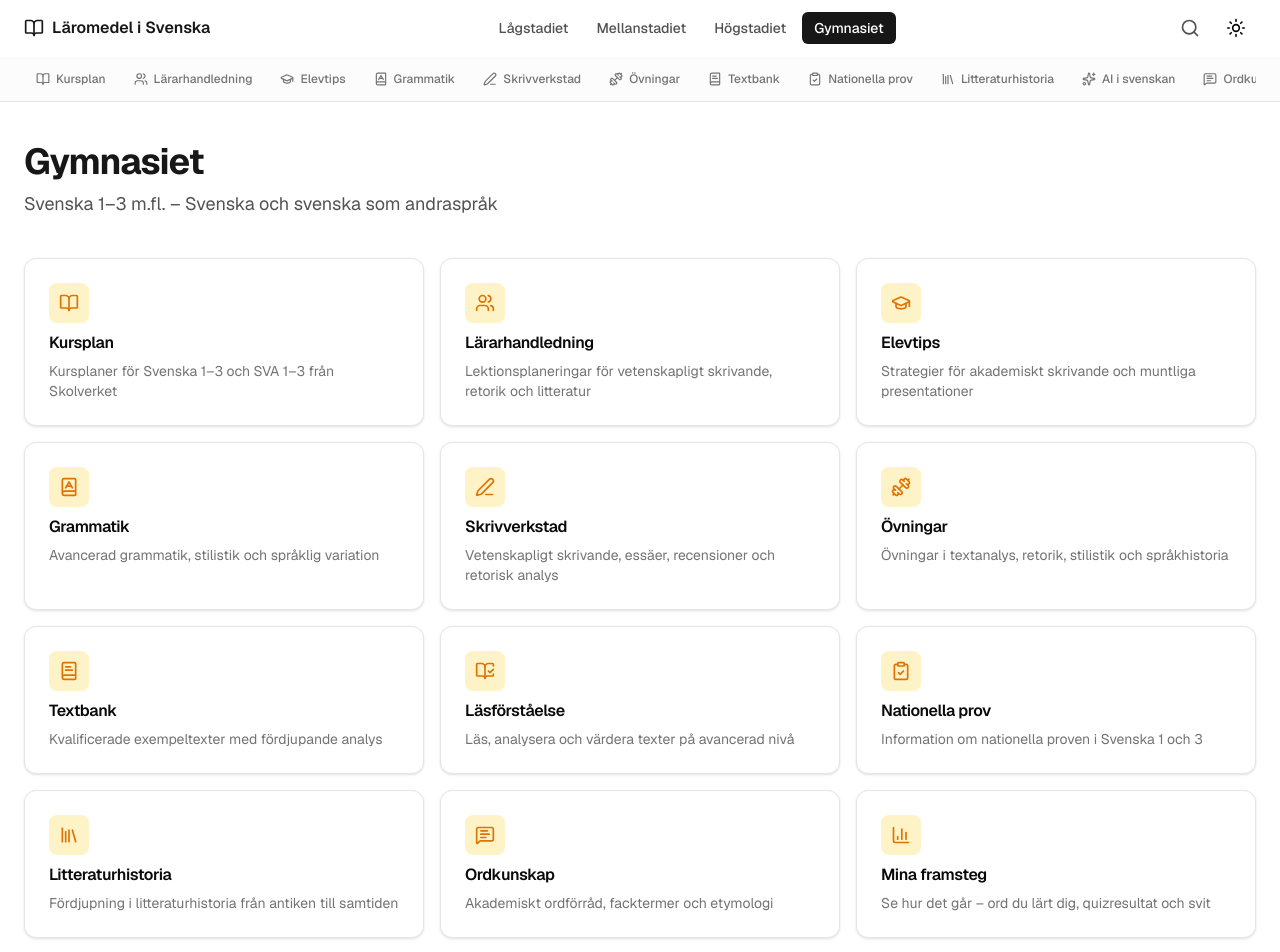
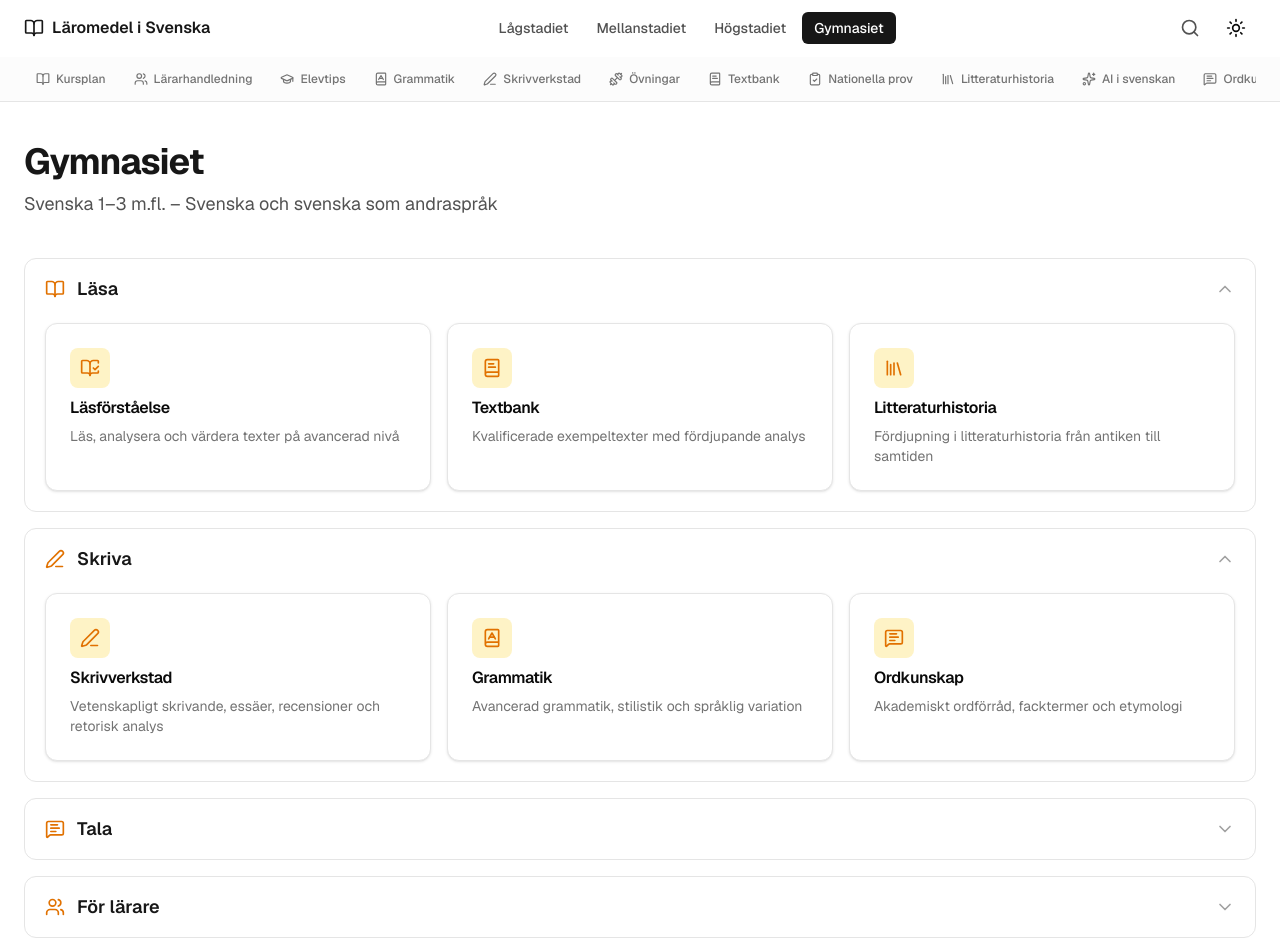
Before and after one commit to oskaredlund90-sketch/laromedel-svenska, a Next.js app: page /gymnasiet in a window 1280 px wide. Shown: the top 952 px of the page. Built offline with nearby package versions, Linux system fonts and the light colour scheme.

Commit message:
Omorganisera dashboard med accordion-grupper
Ersätter 13 platta sektionskort med 5 kollapsibla grupper:
Läsa, Skriva, Tala, För lärare, Verktyg.

Co-Authored-By: Claude Opus 4.6 <noreply@anthropic.com>

```diff
--- a/src/app/(arskurser)/[arskurs]/page.tsx
+++ b/src/app/(arskurser)/[arskurs]/page.tsx
@@ -21,6 +21,7 @@ import {
   CardTitle,
   CardDescription,
 } from "@/components/ui/card";
+import { Accordion } from "@/components/ui/accordion";
 import { AnimateOnScroll } from "@/components/ui/animate-on-scroll";
 import { AGE_GROUPS } from "@/lib/skolverket/constants";
 import type { AgeGroup } from "@/lib/supabase/types";
@@ -51,69 +52,210 @@ const ACCENT: Record<string, { icon: string; bg: string; border: string }> = {
   },
 };
 
-/* Section descriptions change per age group */
-const SECTION_CONFIGS: Record<
-  string,
-  { slug: string; title: string; description: string; icon: typeof BookOpen }[]
-> = {
+/* Section type */
+interface Section {
+  slug: string;
+  title: string;
+  description: string;
+  icon: typeof BookOpen;
+}
+
+/* Group type */
+interface SectionGroup {
+  groupTitle: string;
+  groupIcon: typeof BookOpen;
+  defaultOpen?: boolean;
+  sections: Section[];
+}
+
+/* Grouped section configs per age group */
+const GROUPED_SECTION_CONFIGS: Record<string, SectionGroup[]> = {
   lagstadiet: [
-    { slug: "kursplan", title: "Kursplan", description: "Centralt inneh\u00e5ll och kunskapskrav fr\u00e5n Skolverket f\u00f6r \u00e5k 1\u20133", icon: BookOpen },
-    { slug: "lararhandledning", title: "L\u00e4rarhandledning", description: "Lektionsplaneringar f\u00f6r h\u00f6gl\u00e4sning, bokst\u00e4ver och enkel ber\u00e4ttelse", icon: Users },
-    { slug: "elevtips", title: "Elevtips", description: "Roliga tips f\u00f6r att l\u00e4sa och skriva \u2013 anpassat f\u00f6r de yngsta", icon: GraduationCap },
-    { slug: "grammatik", title: "Grammatik", description: "Ordklasser och meningsbyggnad p\u00e5 en enkel niv\u00e5", icon: BookA },
-    { slug: "skrivverkstad", title: "Skrivverkstad", description: "Skriv sagor, brev och enkla ber\u00e4ttelser med hj\u00e4lp av mallar", icon: PenLine },
-    { slug: "ovningar", title: "\u00d6vningar", description: "Interaktiva \u00f6vningar i stavning, ordklasser och l\u00e4sf\u00f6rst\u00e5else", icon: Dumbbell },
-    { slug: "textbank", title: "Textbank", description: "Korta exempeltexter att l\u00e4sa och diskutera i klassen", icon: BookText },
-    { slug: "lasforstaelse", title: "L\u00e4sf\u00f6rst\u00e5else", description: "Interaktiva l\u00e4sf\u00f6rst\u00e5else\u00f6vningar med direkt feedback", icon: BookOpenCheck },
-    { slug: "nationella-prov", title: "Nationella prov", description: "Information om nationella provet i \u00e5k 3", icon: ClipboardCheck },
-    { slug: "ordkunskap", title: "Ordkunskap", description: "Veckans ord och ord\u00f6vningar f\u00f6r \u00e5k 1\u20133", icon: MessageSquareText },
-    { slug: "framsteg", title: "Mina framsteg", description: "Se hur det g\u00e5r \u2013 ord du l\u00e4rt dig, quizresultat och svit", icon: BarChart3 },
-    { slug: "ai-i-svenskan", title: "AI i svenskan", description: "Hur l\u00e4rare kan anv\u00e4nda AI-verktyg i undervisningen", icon: Sparkles },
+    {
+      groupTitle: "Läsa",
+      groupIcon: BookOpen,
+      defaultOpen: true,
+      sections: [
+        { slug: "lasforstaelse", title: "Läsförståelse", description: "Interaktiva läsförståelseövningar med direkt feedback", icon: BookOpenCheck },
+        { slug: "textbank", title: "Textbank", description: "Korta exempeltexter att läsa och diskutera i klassen", icon: BookText },
+      ],
+    },
+    {
+      groupTitle: "Skriva",
+      groupIcon: PenLine,
+      defaultOpen: true,
+      sections: [
+        { slug: "skrivverkstad", title: "Skrivverkstad", description: "Skriv sagor, brev och enkla berättelser med hjälp av mallar", icon: PenLine },
+        { slug: "grammatik", title: "Grammatik", description: "Ordklasser och meningsbyggnad på en enkel nivå", icon: BookA },
+        { slug: "ordkunskap", title: "Ordkunskap", description: "Veckans ord och ordövningar för åk 1–3", icon: MessageSquareText },
+      ],
+    },
+    {
+      groupTitle: "Tala",
+      groupIcon: MessageSquareText,
+      sections: [
+        { slug: "ovningar", title: "Övningar", description: "Interaktiva övningar i stavning, ordklasser och läsförståelse", icon: Dumbbell },
+        { slug: "elevtips", title: "Elevtips", description: "Roliga tips för att läsa och skriva – anpassat för de yngsta", icon: GraduationCap },
+      ],
+    },
+    {
+      groupTitle: "För lärare",
+      groupIcon: Users,
+      sections: [
+        { slug: "lararhandledning", title: "Lärarhandledning", description: "Lektionsplaneringar för högläsning, bokstäver och enkel berättelse", icon: Users },
+        { slug: "kursplan", title: "Kursplan", description: "Centralt innehåll och kunskapskrav från Skolverket för åk 1–3", icon: BookOpen },
+      ],
+    },
+    {
+      groupTitle: "Verktyg",
+      groupIcon: Sparkles,
+      sections: [
+        { slug: "nationella-prov", title: "Nationella prov", description: "Information om nationella provet i åk 3", icon: ClipboardCheck },
+        { slug: "framsteg", title: "Mina framsteg", description: "Se hur det går – ord du lärt dig, quizresultat och svit", icon: BarChart3 },
+        { slug: "ai-i-svenskan", title: "AI i svenskan", description: "Hur lärare kan använda AI-verktyg i undervisningen", icon: Sparkles },
+      ],
+    },
   ],
   mellanstadiet: [
-    { slug: "kursplan", title: "Kursplan", description: "Centralt inneh\u00e5ll och kunskapskrav fr\u00e5n Skolverket f\u00f6r \u00e5k 4\u20136", icon: BookOpen },
-    { slug: "lararhandledning", title: "L\u00e4rarhandledning", description: "Lektionsplaneringar f\u00f6r l\u00e4sstrategier, faktatexter och kamratrespons", icon: Users },
-    { slug: "elevtips", title: "Elevtips", description: "Strategier f\u00f6r att bli en b\u00e4ttre l\u00e4sare och skribent", icon: GraduationCap },
-    { slug: "grammatik", title: "Grammatik", description: "Ordklasser, meningsbyggnad och grundl\u00e4ggande skiljetecken", icon: BookA },
-    { slug: "skrivverkstad", title: "Skrivverkstad", description: "Skriv faktatexter, ber\u00e4ttelser och enkla argumentationer", icon: PenLine },
-    { slug: "ovningar", title: "\u00d6vningar", description: "\u00d6vningar i grammatik, stavning och l\u00e4sf\u00f6rst\u00e5else", icon: Dumbbell },
-    { slug: "textbank", title: "Textbank", description: "Exempeltexter i olika genrer med analysfr\u00e5gor", icon: BookText },
-    { slug: "lasforstaelse", title: "L\u00e4sf\u00f6rst\u00e5else", description: "L\u00e4s texter och svara p\u00e5 fr\u00e5gor med direkt feedback", icon: BookOpenCheck },
-    { slug: "nationella-prov", title: "Nationella prov", description: "Information om nationella provet i \u00e5k 6", icon: ClipboardCheck },
-    { slug: "litteraturhistoria", title: "Litteraturhistoria", description: "En f\u00f6rsta introduktion till svenska f\u00f6rfattare och epoker", icon: Library },
-    { slug: "ordkunskap", title: "Ordkunskap", description: "Veckans ord och ordberikning f\u00f6r \u00e5k 4\u20136", icon: MessageSquareText },
-    { slug: "framsteg", title: "Mina framsteg", description: "Se hur det g\u00e5r \u2013 ord du l\u00e4rt dig, quizresultat och svit", icon: BarChart3 },
-    { slug: "ai-i-svenskan", title: "AI i svenskan", description: "AI som verktyg f\u00f6r skrivande och l\u00e4rande", icon: Sparkles },
+    {
+      groupTitle: "Läsa",
+      groupIcon: BookOpen,
+      defaultOpen: true,
+      sections: [
+        { slug: "lasforstaelse", title: "Läsförståelse", description: "Läs texter och svara på frågor med direkt feedback", icon: BookOpenCheck },
+        { slug: "textbank", title: "Textbank", description: "Exempeltexter i olika genrer med analysfrågor", icon: BookText },
+        { slug: "litteraturhistoria", title: "Litteraturhistoria", description: "En första introduktion till svenska författare och epoker", icon: Library },
+      ],
+    },
+    {
+      groupTitle: "Skriva",
+      groupIcon: PenLine,
+      defaultOpen: true,
+      sections: [
+        { slug: "skrivverkstad", title: "Skrivverkstad", description: "Skriv faktatexter, berättelser och enkla argumentationer", icon: PenLine },
+        { slug: "grammatik", title: "Grammatik", description: "Ordklasser, meningsbyggnad och grundläggande skiljetecken", icon: BookA },
+        { slug: "ordkunskap", title: "Ordkunskap", description: "Veckans ord och ordberikning för åk 4–6", icon: MessageSquareText },
+      ],
+    },
+    {
+      groupTitle: "Tala",
+      groupIcon: MessageSquareText,
+      sections: [
+        { slug: "ovningar", title: "Övningar", description: "Övningar i grammatik, stavning och läsförståelse", icon: Dumbbell },
+        { slug: "elevtips", title: "Elevtips", description: "Strategier för att bli en bättre läsare och skribent", icon: GraduationCap },
+      ],
+    },
+    {
+      groupTitle: "För lärare",
+      groupIcon: Users,
+      sections: [
+        { slug: "lararhandledning", title: "Lärarhandledning", description: "Lektionsplaneringar för lässtrategier, faktatexter och kamratrespons", icon: Users },
+        { slug: "kursplan", title: "Kursplan", description: "Centralt innehåll och kunskapskrav från Skolverket för åk 4–6", icon: BookOpen },
+      ],
+    },
+    {
+      groupTitle: "Verktyg",
+      groupIcon: Sparkles,
+      sections: [
+        { slug: "nationella-prov", title: "Nationella prov", description: "Information om nationella provet i åk 6", icon: ClipboardCheck },
+        { slug: "framsteg", title: "Mina framsteg", description: "Se hur det går – ord du lärt dig, quizresultat och svit", icon: BarChart3 },
+        { slug: "ai-i-svenskan", title: "AI i svenskan", description: "AI som verktyg för skrivande och lärande", icon: Sparkles },
+      ],
+    },
   ],
   hogstadiet: [
-    { slug: "kursplan", title: "Kursplan", description: "Centralt inneh\u00e5ll och kunskapskrav fr\u00e5n Skolverket f\u00f6r \u00e5k 7\u20139", icon: BookOpen },
-    { slug: "lararhandledning", title: "L\u00e4rarhandledning", description: "Lektionsplaneringar f\u00f6r argumentation, litteraturanalys och kritisk l\u00e4sning", icon: Users },
-    { slug: "elevtips", title: "Elevtips", description: "Tips f\u00f6r uppsatsskrivning, muntliga presentationer och l\u00e4sf\u00f6rst\u00e5else", icon: GraduationCap },
+    {
+      groupTitle: "Läsa",
+      groupIcon: BookOpen,
+      defaultOpen: true,
+      sections: [
+        { slug: "lasforstaelse", title: "Läsförståelse", description: "Läs och analysera texter med fördjupande frågor", icon: BookOpenCheck },
+        { slug: "textbank", title: "Textbank", description: "Modelltexter i alla genrer med fördjupande analysfrågor", icon: BookText },
+        { slug: "litteraturhistoria", title: "Litteraturhistoria", description: "Svenska litteraturens epoker från medeltid till nutid", icon: Library },
+      ],
+    },
+    {
+      groupTitle: "Skriva",
+      groupIcon: PenLine,
+      defaultOpen: true,
+      sections: [
+        { slug: "skrivverkstad", title: "Skrivverkstad", description: "Argumenterande, utredande och berättande texter med responsmallar", icon: PenLine },
         { slug: "grammatik", title: "Grammatik", description: "Satsanalys, textbindning, ordbildning och avancerad meningsbyggnad", icon: BookA },
-    { slug: "skrivverkstad", title: "Skrivverkstad", description: "Argumenterande, utredande och ber\u00e4ttande texter med responsmallar", icon: PenLine },
-    { slug: "ovningar", title: "\u00d6vningar", description: "\u00d6vningar i textanalys, grammatik och retorik", icon: Dumbbell },
-    { slug: "textbank", title: "Textbank", description: "Modelltexter i alla genrer med f\u00f6rdjupande analysfr\u00e5gor", icon: BookText },
-    { slug: "lasforstaelse", title: "L\u00e4sf\u00f6rst\u00e5else", description: "L\u00e4s och analysera texter med f\u00f6rdjupande fr\u00e5gor", icon: BookOpenCheck },
-    { slug: "nationella-prov", title: "Nationella prov", description: "Information om nationella provet i \u00e5k 9 \u2013 delprov och bed\u00f6mning", icon: ClipboardCheck },
-    { slug: "litteraturhistoria", title: "Litteraturhistoria", description: "Svenska litteraturens epoker fr\u00e5n medeltid till nutid", icon: Library },
-    { slug: "ordkunskap", title: "Ordkunskap", description: "Veckans ord, akademiska ord och stilniv\u00e5er", icon: MessageSquareText },
-    { slug: "framsteg", title: "Mina framsteg", description: "Se hur det g\u00e5r \u2013 ord du l\u00e4rt dig, quizresultat och svit", icon: BarChart3 },
-    { slug: "ai-i-svenskan", title: "AI i svenskan", description: "AI-verktyg f\u00f6r skrivande, k\u00e4llkritik och spr\u00e5kutveckling", icon: Sparkles },
+        { slug: "ordkunskap", title: "Ordkunskap", description: "Veckans ord, akademiska ord och stilnivåer", icon: MessageSquareText },
+      ],
+    },
+    {
+      groupTitle: "Tala",
+      groupIcon: MessageSquareText,
+      sections: [
+        { slug: "ovningar", title: "Övningar", description: "Övningar i textanalys, grammatik och retorik", icon: Dumbbell },
+        { slug: "elevtips", title: "Elevtips", description: "Tips för uppsatsskrivning, muntliga presentationer och läsförståelse", icon: GraduationCap },
+      ],
+    },
+    {
+      groupTitle: "För lärare",
+      groupIcon: Users,
+      sections: [
+        { slug: "lararhandledning", title: "Lärarhandledning", description: "Lektionsplaneringar för argumentation, litteraturanalys och kritisk läsning", icon: Users },
+        { slug: "kursplan", title: "Kursplan", description: "Centralt innehåll och kunskapskrav från Skolverket för åk 7–9", icon: BookOpen },
+      ],
+    },
+    {
+      groupTitle: "Verktyg",
+      groupIcon: Sparkles,
+      sections: [
+        { slug: "nationella-prov", title: "Nationella prov", description: "Information om nationella provet i åk 9 – delprov och bedömning", icon: ClipboardCheck },
+        { slug: "framsteg", title: "Mina framsteg", description: "Se hur det går – ord du lärt dig, quizresultat och svit", icon: BarChart3 },
+        { slug: "ai-i-svenskan", title: "AI i svenskan", description: "AI-verktyg för skrivande, källkritik och språkutveckling", icon: Sparkles },
+      ],
+    },
   ],
   gymnasiet: [
-    { slug: "kursplan", title: "Kursplan", description: "Kursplaner f\u00f6r Svenska 1\u20133 och SVA 1\u20133 fr\u00e5n Skolverket", icon: BookOpen },
-    { slug: "lararhandledning", title: "L\u00e4rarhandledning", description: "Lektionsplaneringar f\u00f6r vetenskapligt skrivande, retorik och litteratur", icon: Users },
-    { slug: "elevtips", title: "Elevtips", description: "Strategier f\u00f6r akademiskt skrivande och muntliga presentationer", icon: GraduationCap },
-    { slug: "grammatik", title: "Grammatik", description: "Avancerad grammatik, stilistik och spr\u00e5klig variation", icon: BookA },
-    { slug: "skrivverkstad", title: "Skrivverkstad", description: "Vetenskapligt skrivande, ess\u00e4er, recensioner och retorisk analys", icon: PenLine },
-    { slug: "ovningar", title: "\u00d6vningar", description: "\u00d6vningar i textanalys, retorik, stilistik och spr\u00e5khistoria", icon: Dumbbell },
-    { slug: "textbank", title: "Textbank", description: "Kvalificerade exempeltexter med f\u00f6rdjupande analys", icon: BookText },
-    { slug: "lasforstaelse", title: "L\u00e4sf\u00f6rst\u00e5else", description: "L\u00e4s, analysera och v\u00e4rdera texter p\u00e5 avancerad niv\u00e5", icon: BookOpenCheck },
+    {
+      groupTitle: "Läsa",
+      groupIcon: BookOpen,
+      defaultOpen: true,
+      sections: [
+        { slug: "lasforstaelse", title: "Läsförståelse", description: "Läs, analysera och värdera texter på avancerad nivå", icon: BookOpenCheck },
+        { slug: "textbank", title: "Textbank", description: "Kvalificerade exempeltexter med fördjupande analys", icon: BookText },
+        { slug: "litteraturhistoria", title: "Litteraturhistoria", description: "Fördjupning i litteraturhistoria från antiken till samtiden", icon: Library },
+      ],
+    },
+    {
+      groupTitle: "Skriva",
+      groupIcon: PenLine,
+      defaultOpen: true,
+      sections: [
+        { slug: "skrivverkstad", title: "Skrivverkstad", description: "Vetenskapligt skrivande, essäer, recensioner och retorisk analys", icon: PenLine },
+        { slug: "grammatik", title: "Grammatik", description: "Avancerad grammatik, stilistik och språklig variation", icon: BookA },
+        { slug: "ordkunskap", title: "Ordkunskap", description: "Akademiskt ordförråd, facktermer och etymologi", icon: MessageSquareText },
+      ],
+    },
+    {
+      groupTitle: "Tala",
+      groupIcon: MessageSquareText,
+      sections: [
+        { slug: "ovningar", title: "Övningar", description: "Övningar i textanalys, retorik, stilistik och språkhistoria", icon: Dumbbell },
+        { slug: "elevtips", title: "Elevtips", description: "Strategier för akademiskt skrivande och muntliga presentationer", icon: GraduationCap },
+      ],
+    },
+    {
+      groupTitle: "För lärare",
+      groupIcon: Users,
+      sections: [
+        { slug: "lararhandledning", title: "Lärarhandledning", description: "Lektionsplaneringar för vetenskapligt skrivande, retorik och litteratur", icon: Users },
+        { slug: "kursplan", title: "Kursplan", description: "Kursplaner för Svenska 1–3 och SVA 1–3 från Skolverket", icon: BookOpen },
+      ],
+    },
+    {
+      groupTitle: "Verktyg",
+      groupIcon: Sparkles,
+      sections: [
         { slug: "nationella-prov", title: "Nationella prov", description: "Information om nationella proven i Svenska 1 och 3", icon: ClipboardCheck },
-    { slug: "litteraturhistoria", title: "Litteraturhistoria", description: "F\u00f6rdjupning i litteraturhistoria fr\u00e5n antiken till samtiden", icon: Library },
-    { slug: "ordkunskap", title: "Ordkunskap", description: "Akademiskt ordf\u00f6rr\u00e5d, facktermer och etymologi", icon: MessageSquareText },
-    { slug: "framsteg", title: "Mina framsteg", description: "Se hur det g\u00e5r \u2013 ord du l\u00e4rt dig, quizresultat och svit", icon: BarChart3 },
-    { slug: "ai-i-svenskan", title: "AI i svenskan", description: "AI i akademiskt skrivande \u2013 m\u00f6jligheter, risker och k\u00e4llkritik", icon: Sparkles },
+        { slug: "framsteg", title: "Mina framsteg", description: "Se hur det går – ord du lärt dig, quizresultat och svit", icon: BarChart3 },
+        { slug: "ai-i-svenskan", title: "AI i svenskan", description: "AI i akademiskt skrivande – möjligheter, risker och källkritik", icon: Sparkles },
+      ],
+    },
   ],
 };
 
@@ -143,7 +285,7 @@ export default async function AgeGroupPage({ params }: Props) {
   }
 
   const group = AGE_GROUPS.find((g) => g.slug === arskurs)!;
-  const sections = SECTION_CONFIGS[arskurs] ?? SECTION_CONFIGS.hogstadiet;
+  const groups = GROUPED_SECTION_CONFIGS[arskurs] ?? GROUPED_SECTION_CONFIGS.hogstadiet;
   const accent = ACCENT[arskurs] ?? ACCENT.hogstadiet;
 
   return (
@@ -157,11 +299,22 @@ export default async function AgeGroupPage({ params }: Props) {
         </p>
       </div>
 
+      <div className="flex flex-col gap-4">
+        {groups.map((g) => {
+          const GroupIcon = g.groupIcon;
+          return (
+            <Accordion
+              key={g.groupTitle}
+              title={g.groupTitle}
+              icon={<GroupIcon className="h-5 w-5" />}
+              defaultOpen={g.defaultOpen}
+              accentColor={accent.icon}
+            >
               <div className="grid gap-4 sm:grid-cols-2 lg:grid-cols-3">
-        {sections.map((section, i) => {
+                {g.sections.map((section) => {
                   const Icon = section.icon;
                   return (
-            <AnimateOnScroll key={section.slug} delay={i * 60}>
+                    <AnimateOnScroll key={section.slug} delay={0}>
                       <Link href={`/${arskurs}/${section.slug}`}>
                         <Card className={`group h-full hover:-translate-y-1 hover:shadow-lg ${accent.border}`}>
                           <CardHeader>
@@ -177,6 +330,10 @@ export default async function AgeGroupPage({ params }: Props) {
                   );
                 })}
               </div>
+            </Accordion>
+          );
+        })}
+      </div>
     </div>
   );
 }
--- /dev/null
+++ b/src/components/ui/accordion.tsx
@@ -0,0 +1,51 @@
+"use client";
+
+import { useState, type ReactNode } from "react";
+import { ChevronDown } from "lucide-react";
+
+interface AccordionProps {
+  title: string;
+  icon: ReactNode;
+  defaultOpen?: boolean;
+  accentColor?: string;
+  children: ReactNode;
+}
+
+export function Accordion({
+  title,
+  icon,
+  defaultOpen = false,
+  accentColor = "text-neutral-600 dark:text-neutral-400",
+  children,
+}: AccordionProps) {
+  const [open, setOpen] = useState(defaultOpen);
+
+  return (
+    <div className="rounded-xl border border-neutral-200 bg-white dark:border-neutral-800 dark:bg-neutral-950">
+      <button
+        type="button"
+        onClick={() => setOpen((prev) => !prev)}
+        className="flex w-full items-center gap-3 px-5 py-4 text-left transition-colors hover:bg-neutral-50 dark:hover:bg-neutral-900 rounded-xl"
+      >
+        <span className={accentColor}>{icon}</span>
+        <span className="flex-1 text-lg font-semibold text-neutral-900 dark:text-white">
+          {title}
+        </span>
+        <ChevronDown
+          className={`h-5 w-5 text-neutral-400 transition-transform duration-200 ${
+            open ? "rotate-180" : ""
+          }`}
+        />
+      </button>
+
+      <div
+        className="grid transition-[grid-template-rows] duration-200 ease-in-out"
+        style={{ gridTemplateRows: open ? "1fr" : "0fr" }}
+      >
+        <div className="overflow-hidden">
+          <div className="px-5 pb-5 pt-1">{children}</div>
+        </div>
+      </div>
+    </div>
+  );
+}
```
Lines whose indentation alone changed are shown as unchanged.
